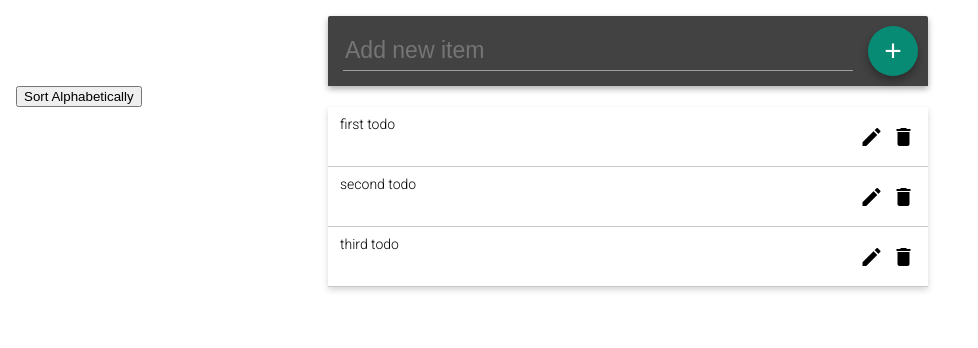
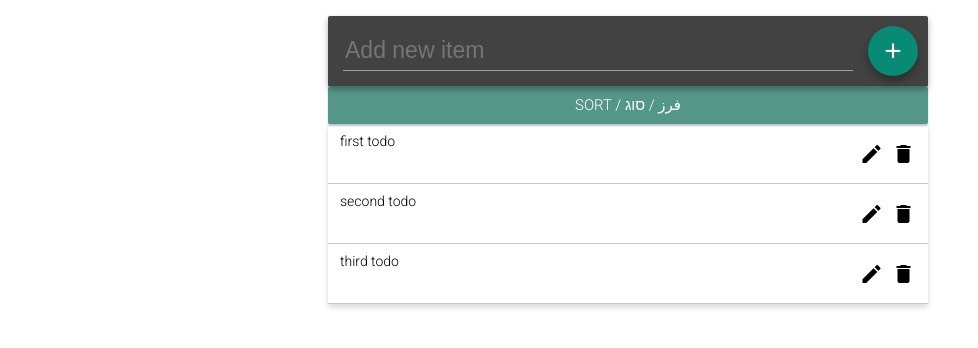
Before and after one commit to FACN1/week2-javiasy, a plain HTML site: page index.html in a window 1280 px wide. Shown: the whole page, without its empty margins (0-978 px from the left). Drawn offline with Linux system fonts and the light colour scheme.

Commit message:
add styling to sort button

```diff
--- a/style.css
+++ b/style.css
@@ -124,7 +124,7 @@ button:focus, input[type=submit] {
 }
 
 .submit-form {
-	margin-bottom: 10px;
+	/*margin-bottom: 10px;*/
 }
 
 .new-description {
@@ -204,6 +204,32 @@ button:focus, input[type=submit] {
     display: none;
 }
 
+.sort-button {
+	padding: 10px 50px;
+	border: 0;
+	border-radius: 2px;
+	color: white;
+	background-color: #549788;
+	text-transform: uppercase;
+	font-family: 'Roboto', sans-serif;
+	font-size: 15px;
+	font-weight: 300;
+	box-shadow: 0 2px 2px rgba(0, 0, 0, 0.24);
+	transition: 0.2s box-shadow;
+	text-align: center;
+	display: block;
+	margin: auto;
+	width: 100%;
+}
+
+.sort-button:hover {
+	padding: 10px 60px;
+}
+
+.sort-button:active {
+	box-shadow: 0 4px 7px rgba(0, 0, 0, 0.24);
+}
+
 /* Desktop */
 
 @media (min-width: 1024px) {
@@ -219,7 +245,12 @@ button:focus, input[type=submit] {
 		max-width: 600px;
 		margin: auto;
 	}
+
     .submit-form {
         border-radius: 2px 2px 0 0;
     }
+
+	.sort-button {
+		width: 600px;
+	}
 }
--- a/todo.js
+++ b/todo.js
@@ -207,7 +207,7 @@ var todo = (function() {
     });
 
     var sortButtonNode = document.createElement('button'); //create <button></button>
-    sortButtonNode.innerHTML = 'Sort Alphabetically'; //add innerHTML <button>Sort Alphabetically</button>
+    sortButtonNode.innerHTML = 'Sort / فرز / סוג'; //add innerHTML <button>Sort Alphabetically</button>
 
     //add event listener to sortButtonNode to call the sortfunction when clicked
     sortButtonNode.addEventListener('click',function(event) {
```
